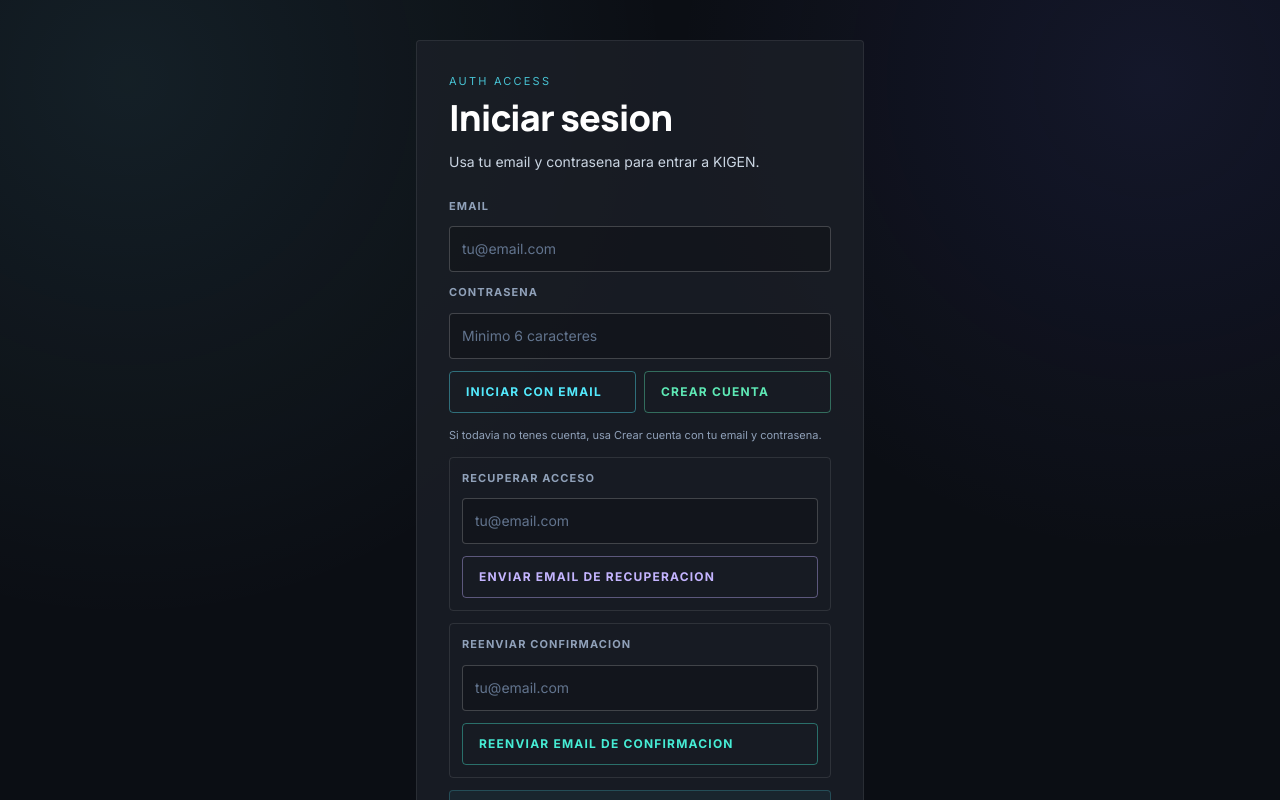
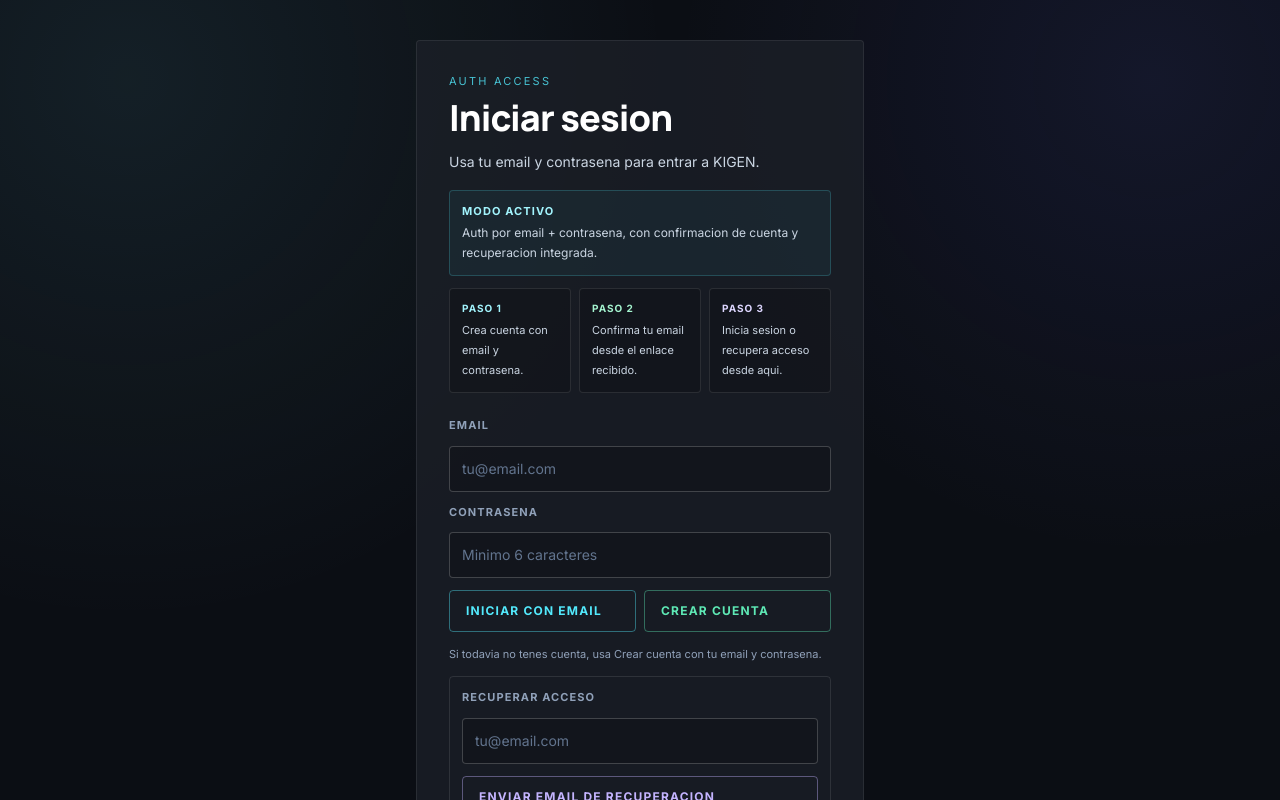
Before and after one commit to favodev/kigen, a Next.js app: page /login in a window 1280 px wide. Shown: the top 800 px of the page. Built offline with nearby package versions, Linux system fonts and the light colour scheme; no server answers.

Commit message:
feat: enhance login page with active mode information and step-by-step guidance

```diff
--- a/app/login/page.tsx
+++ b/app/login/page.tsx
@@ -137,6 +137,30 @@ export default async function LoginPage({ searchParams }: LoginPageProps) {
         <p className="mt-3 text-sm leading-6 text-slate-300">
           Usa tu email y contrasena para entrar a KIGEN.
         </p>
+
+        <div className="mt-4 rounded-sm border border-cyan-300/20 bg-cyan-300/5 p-3">
+          <p className="text-[11px] font-bold uppercase tracking-widest text-cyan-200">
+            Modo activo
+          </p>
+          <p className="mt-1 text-xs leading-5 text-slate-300">
+            Auth por email + contrasena, con confirmacion de cuenta y recuperacion integrada.
+          </p>
+        </div>
+
+        <div className="mt-3 grid gap-2 sm:grid-cols-3">
+          <article className="rounded-sm border border-white/10 bg-black/20 p-3">
+            <p className="text-[10px] font-bold uppercase tracking-widest text-cyan-200">Paso 1</p>
+            <p className="mt-1 text-[11px] leading-5 text-slate-300">Crea cuenta con email y contrasena.</p>
+          </article>
+          <article className="rounded-sm border border-white/10 bg-black/20 p-3">
+            <p className="text-[10px] font-bold uppercase tracking-widest text-emerald-200">Paso 2</p>
+            <p className="mt-1 text-[11px] leading-5 text-slate-300">Confirma tu email desde el enlace recibido.</p>
+          </article>
+          <article className="rounded-sm border border-white/10 bg-black/20 p-3">
+            <p className="text-[10px] font-bold uppercase tracking-widest text-violet-200">Paso 3</p>
+            <p className="mt-1 text-[11px] leading-5 text-slate-300">Inicia sesion o recupera acceso desde aqui.</p>
+          </article>
+        </div>
 
         {authError ? (
           <div className="mt-4 rounded-sm border border-amber-300/40 bg-amber-300/10 p-3 text-xs leading-5 text-amber-100">
```
Also changed, not shown: 1 other file (tests, documents, lock files or other folders).
